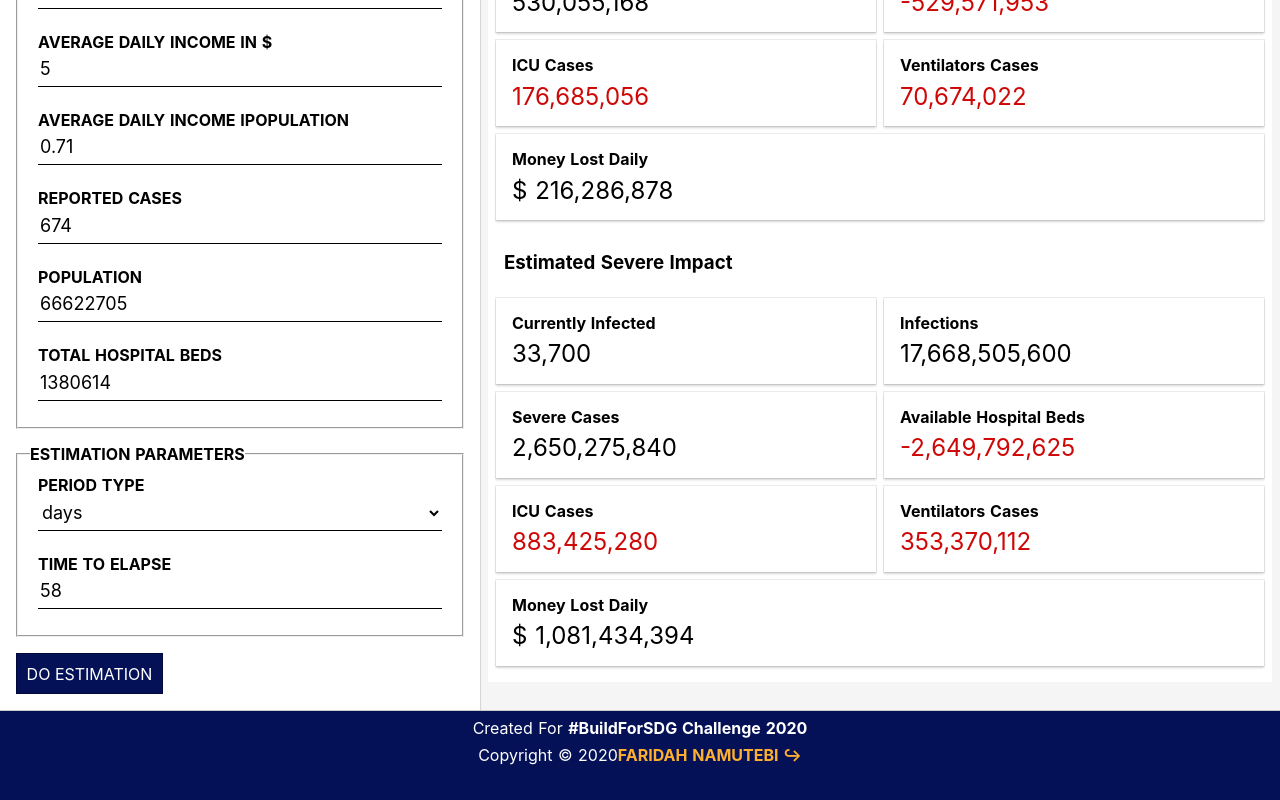
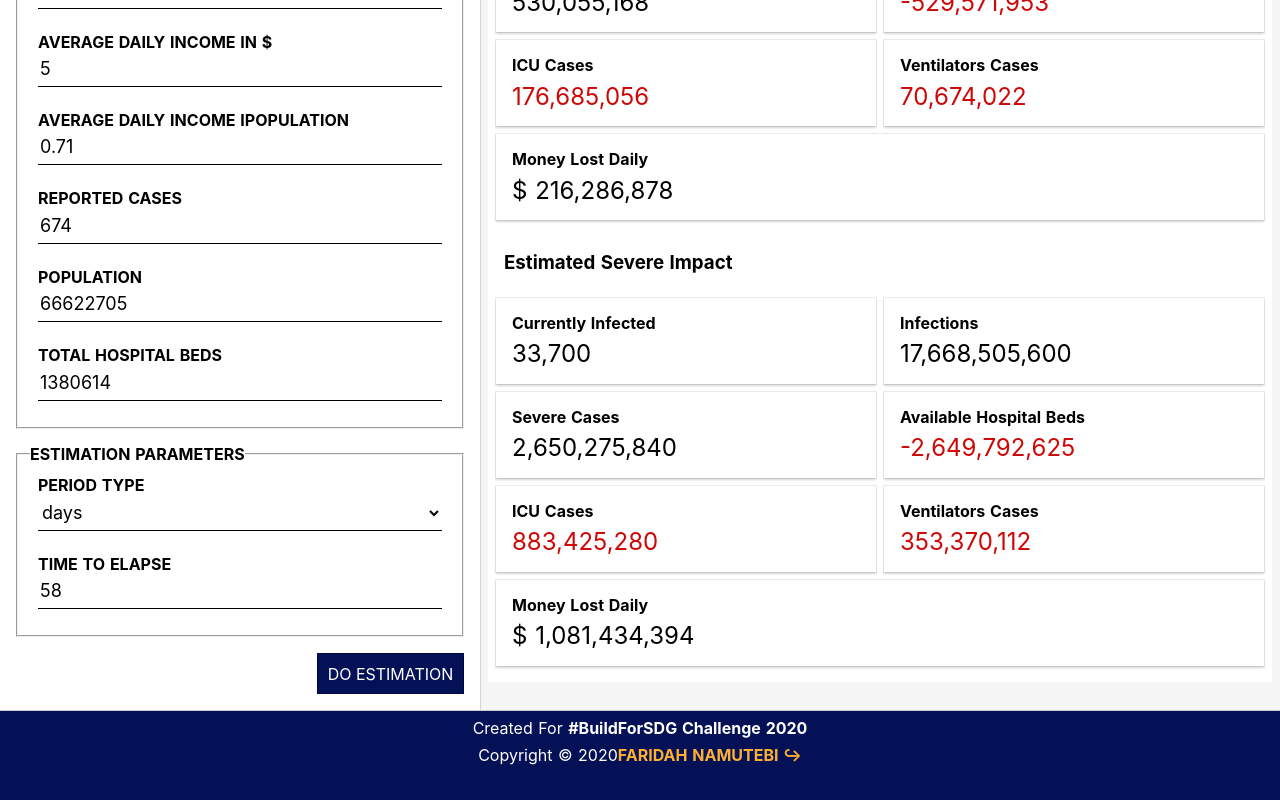
Before and after one commit to mugen64/sdg-covid-19-estimator-online, a Nuxt app: page / in a window 1280 px wide. Shown: the part 307-1107 px from the top of the page. Built offline with nearby package versions, Linux system fonts and the light colour scheme.

Commit message:
Applied previous button stypes on submit button

```diff
--- a/components/Calculator.vue
+++ b/components/Calculator.vue
@@ -145,7 +145,7 @@ export default {
     padding: calc(#{$padding-sm} * 2);
     max-width: 360px;
     margin: 0 auto;
-    button {
+    input[type='submit'] {
       margin-left: auto;
       display: block;
     }
```
